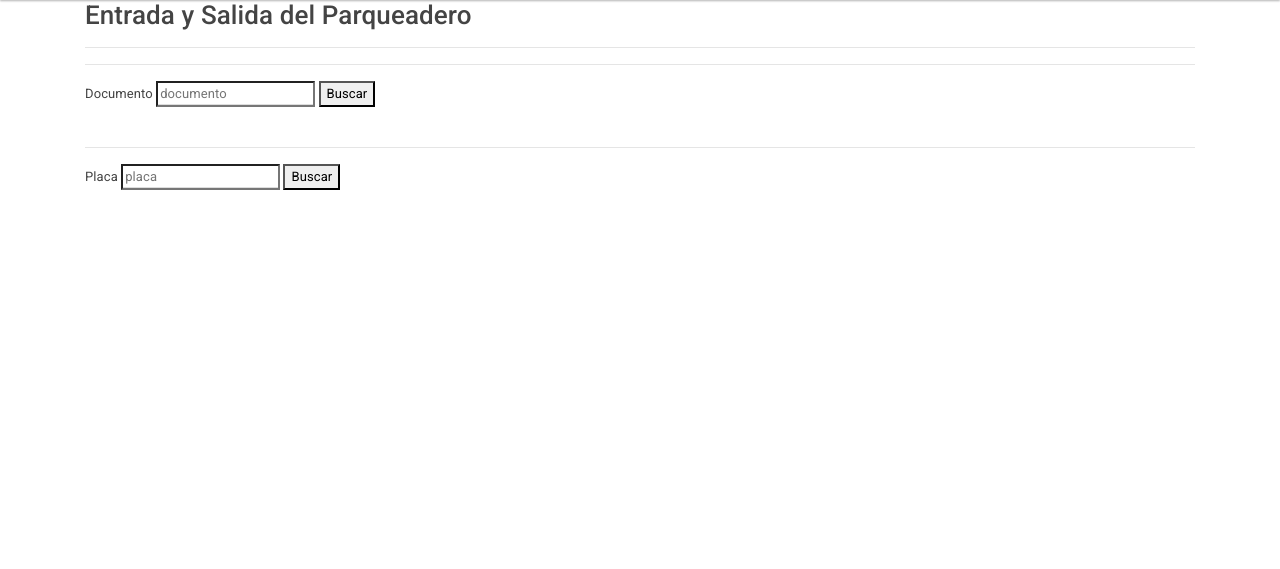
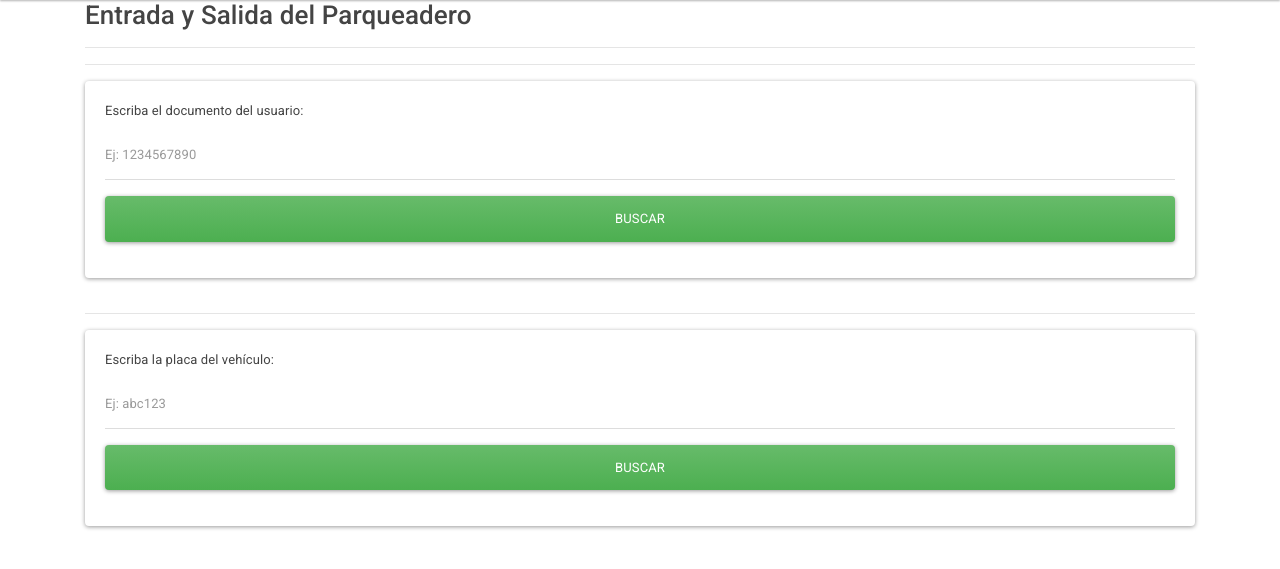
Before and after one commit to ERA73/imr_prueba_tecnica, a Flask app: page /entrada_parqueadero_form in a window 1280 px wide. Shown: the part 180-749 px from the top of the page. Run offline with Flask 2, Linux system fonts and the light colour scheme; some libraries are stand-ins or nearby versions.

Commit message:
mejora de estilos y funcionalidad

```diff
--- a/main.py
+++ b/main.py
@@ -100,13 +100,15 @@ def get_fecha():
 	today = datetime.today()
 	years = [2000, today.year]
 	months = ["enero", "febrero", "marzo", "abril", "mayo", "junio", "julio", "agosto", "septiembre", "octubre", "noviembre", "diciembre"]
-	return [years, months]
+	months = [m.capitalize() for m in months]
+	current = [today.year, months[today.month-1]]
+	return [years, months, current]
 
 @app.route('/informes_form')
 def informes_form():
 	try:
 		fecha = get_fecha()
-		return render_template("informes.html", years = fecha[0], months = fecha[1])
+		return render_template("informes.html", years = fecha[0], months = fecha[1], current = fecha[2])
 	except:
 		traceback.print_exc()
 		flash('Error inesperado, sentimos las molestias')
--- a/templates/entrada_parqueadero.html
+++ b/templates/entrada_parqueadero.html
@@ -12,17 +12,23 @@
 
 <hr>
 <div>
+	<div class="card card-body">
 		<form action="/buscar_usuario" method="POST">
-		<label for="documento">Documento</label>
-		<input type="number" name="documento" id="documento" placeholder="documento">
-		<button type="submit" name="buscar_usuario">
+			<div class="form-group">
+				<label for="documento">Escriba el documento del usuario:</label>
+				<input type="number" name="documento" id="documento" placeholder="Ej: 1234567890" class="form-control">
+			</div>
+			<div class="form-group">
+				<button type="submit" name="buscar_usuario" class="btn btn-success btn-block">
 					Buscar
 				</button>
+			</div>
 		</form>
+	</div>
 	<div id="lista">
 		{% if usuario_carros is defined and usuario_carros.0|length > 0 %}
 		<h3>Carros</h3>
-		<table class="table table-hover table-bordered">
+		<table class="table table-hover table-striped table-bordered bg-white table-sm bg-white table-sm">
 			<thead>
 				<tr>
 					<th>Placa</th>
@@ -53,7 +59,7 @@
 		{% endif %}
 		{% if usuario_motos is defined and usuario_motos.0|length >0 %}
 		<h3>Motos</h3>
-		<table class="table table-hover table-bordered">
+		<table class="table table-hover table-striped table-bordered bg-white table-sm">
 			<thead>
 				<tr>
 					<th>Placa</th>
@@ -84,7 +90,7 @@
 		{% endif %}
 		{% if usuario_bicicletas is defined and usuario_bicicletas.0|length >0 %}
 		<h3>Bicicletas</h3>
-		<table class="table table-hover table-bordered">
+		<table class="table table-hover table-striped table-bordered bg-white table-sm">
 			<thead>
 				<tr>
 					<th>Numero</th>
@@ -114,17 +120,23 @@
 <br>
 <hr>
 <div>
+	<div class="card card-body">
 		<form action="/buscar_vehiculo" method="POST">
-		<label for="placa">Placa</label>
-		<input type="text" name="placa" id="placa" placeholder="placa">
-		<button type="submit" name="buscar_vehiculo">
+			<div class="form-group">
+				<label for="placa">Escriba la placa del vehículo:</label>
+				<input type="text" name="placa" id="placa" placeholder="Ej: abc123" class="form-control">
+			</div>
+			<div class="form-group">
+				<button type="submit" name="buscar_vehiculo" class="btn btn-success btn-block">
 					Buscar
 				</button>
+			</div>
 		</form>
+	</div>
 	<div id="vehiculo">
 		{% if placa_carros is defined and placa_carros.0|length > 0 %}
 		<h3>Carro</h3>
-		<table class="table table-hover">
+		<table class="table table-hover table-striped table-bordered bg-white table-sm">
 			<thead>
 				<tr>
 					<th>Placa</th>
@@ -155,7 +167,7 @@
 		{% endif %}
 		{% if placa_motos is defined and placa_motos.0|length > 0 %}
 		<h3>Moto</h3>
-		<table class="table table-hover">
+		<table class="table table-hover table-striped table-bordered bg-white table-sm">
 			<thead>
 				<tr>
 					<th>Placa</th>
--- a/templates/plantilla.html
+++ b/templates/plantilla.html
@@ -1,5 +1,5 @@
 <!DOCTYPE html>
-<html lang="en">
+<html lang="es">
 <head>
 	<meta charset="UTF-8">
 	<meta name="viewport" content="width=device-width, initial-scale=1.0">
```
Also changed, not shown: templates/crear_usuario.html (+21 -14 lines), templates/informes.html (+13 -7 lines), templates/registrar_vehiculo.html (+32 -24 lines). Lines whose indentation alone changed are shown as unchanged.
